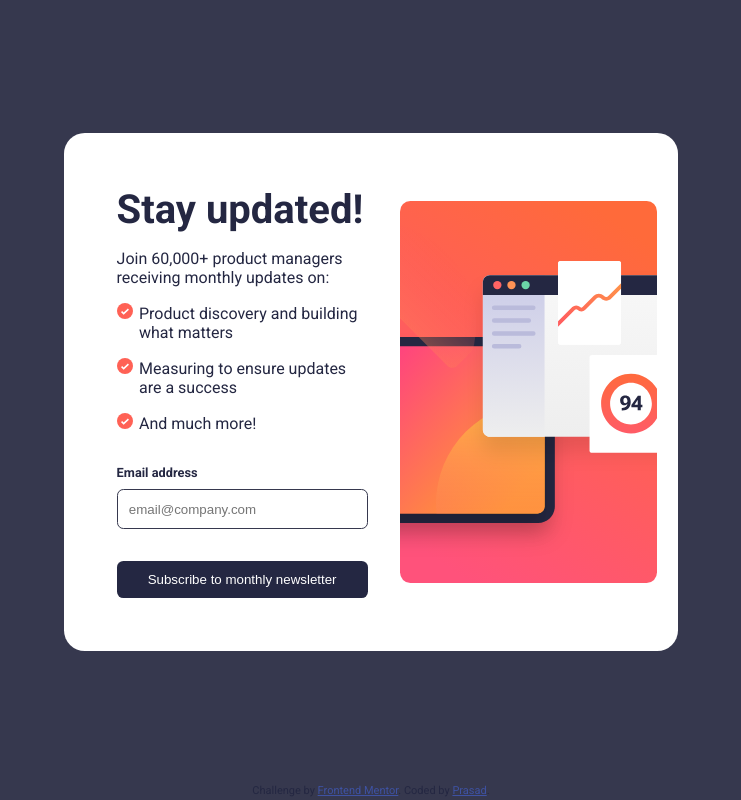
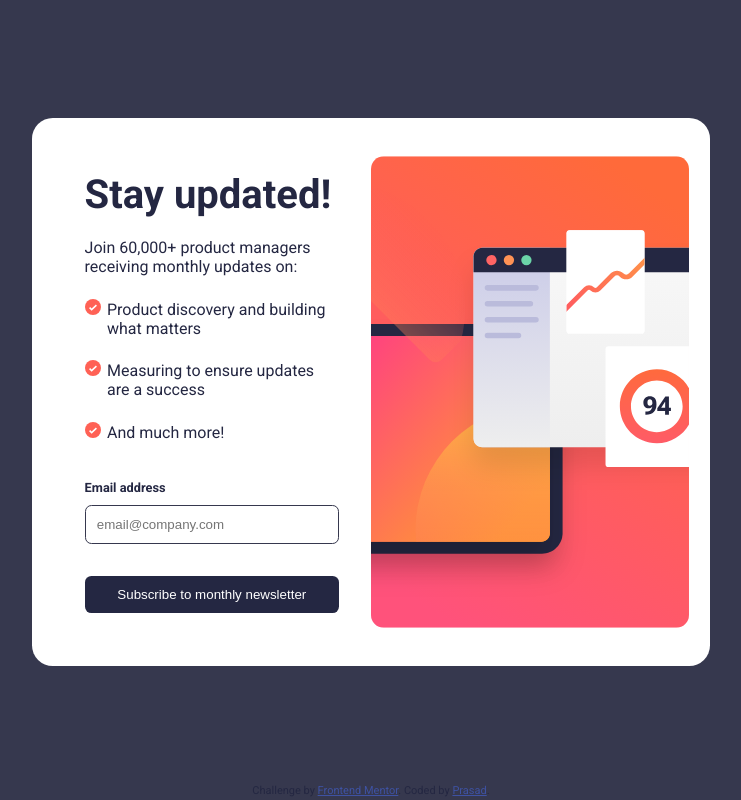
Before and after one commit to Mbibhuprasad/Newsletter-sign-up-form-with-success-message, a plain HTML site: page index.html in a window 1280 px wide. Shown: the whole page, without its empty margins (269-1010 px from the left). Drawn offline with Linux system fonts and the light colour scheme; a web font is replaced by a local one.

Commit message:
Update index.css

```diff
--- a/index.css
+++ b/index.css
@@ -29,7 +29,7 @@ main {
 }
 
 #container {
-    width: 48%;
+    width: 53%;
     display: flex;
     padding: 1.3rem;
     border-radius: 1.3rem;
@@ -37,17 +37,17 @@ main {
 }
 
 #content {
-    width: 55%;
+    width: 50%;
     padding: 2rem;
 }
 
 h1 {
     font-size: 2.5rem;
-    margin-bottom: 1rem;
+    margin-bottom: 1.3rem;
 }
 
 p {
-    margin-bottom: 1rem;
+    margin-bottom: 1.4rem;
     font-size: 1rem;
 }
 
@@ -121,7 +121,7 @@ button:hover {
 }
 
 .image-block {
-    width: 45%;
+    width: 50%;
 }
 
 #desktop-image {
```
